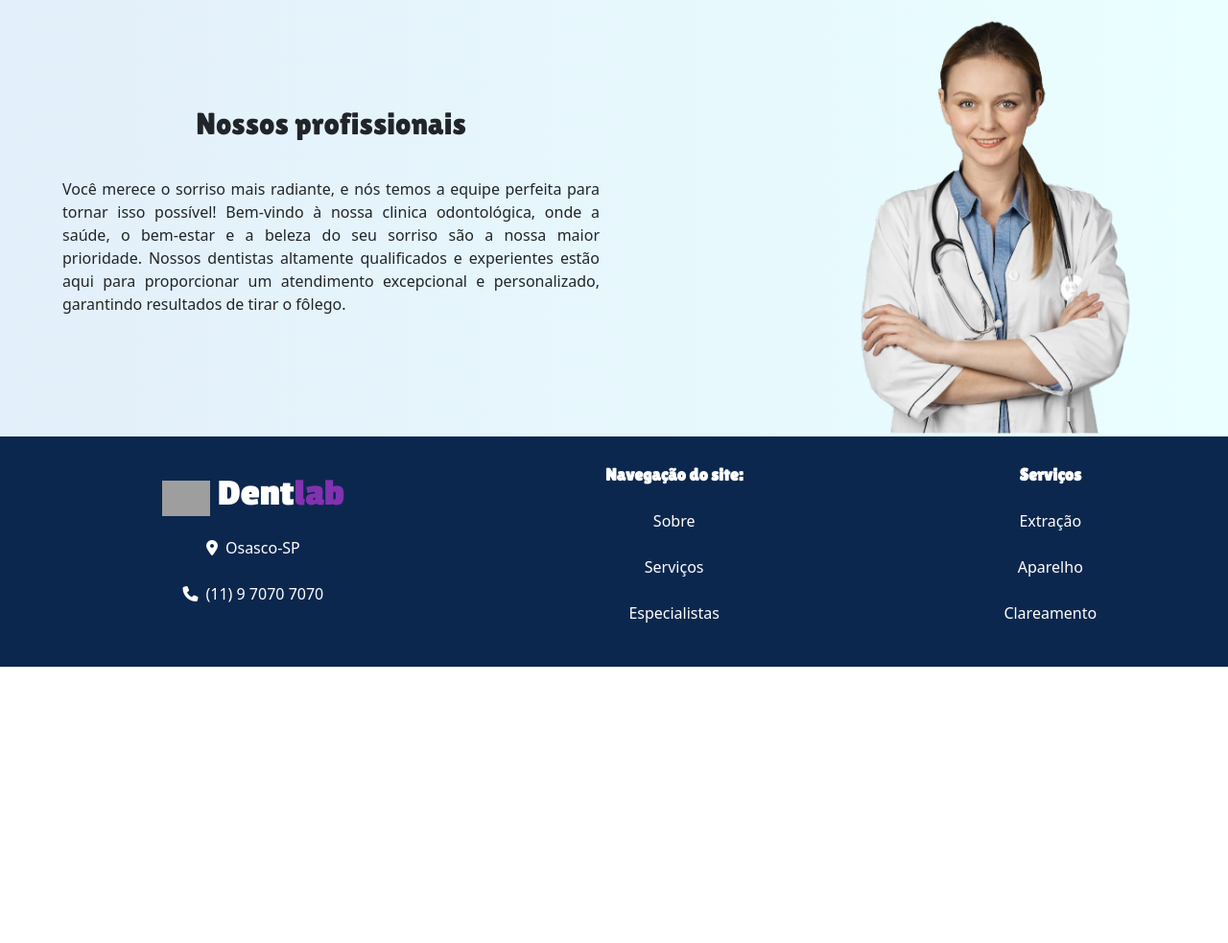
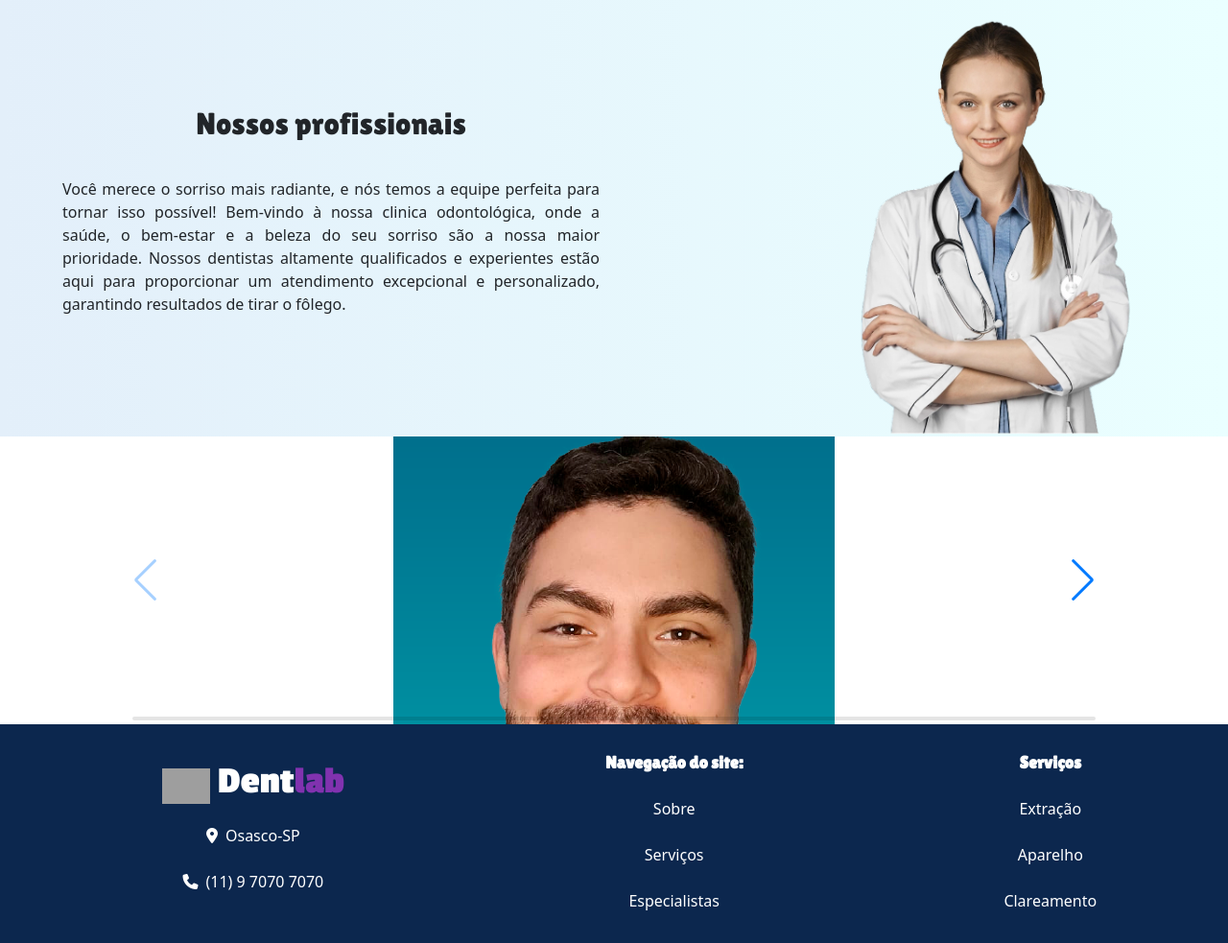
Before and after one commit to pedrojaraujo/dentalab, a website: page index.html in a window 1280 px wide. Shown: the part 2068-3051 px from the top of the page at 96% size. Before the commit the page ends 2763 px from the top, so only its background shows below. Drawn offline with nearby package versions, Linux system fonts and the light colour scheme; grey boxes are pictures that could not be loaded.

Commit message:
initial slides

```diff
--- a/index.html
+++ b/index.html
@@ -7,6 +7,7 @@
     <link href="https://cdn.jsdelivr.net/npm/bootstrap@5.3.2/dist/css/bootstrap.min.css" rel="stylesheet"
         integrity="sha384-T3c6CoIi6uLrA9TneNEoa7RxnatzjcDSCmG1MXxSR1GAsXEV/Dwwykc2MPK8M2HN" crossorigin="anonymous">
     <link rel="stylesheet" href="styles/index.css">
+    <link rel="stylesheet" href="https://cdn.jsdelivr.net/npm/swiper@11/swiper-bundle.min.css" />
     <title>Página Inicial</title>
 </head>
 
@@ -86,6 +87,35 @@
                     class="profissional__img">
             </div>
         </section>
+
+
+        <!-- Carrossel incluso com a biblioteca Swiper -->
+        <!-- Slider main container -->
+        <div class="swiper">
+            <!-- Additional required wrapper -->
+            <div class="swiper-wrapper">
+                <!-- Slides -->
+                <div class="swiper-slide">
+                    <div class="card__slide">
+                        <div class="img__Slide__container"><img src="public/images/perfil.png" alt="imagem do perfil">
+                        </div>
+                    </div>
+                </div>
+                <div class="swiper-slide">Slide 2</div>
+                <div class="swiper-slide">Slide 3</div>
+                ...
+            </div>
+            <!-- If we need pagination -->
+            <div class="swiper-pagination"></div>
+
+            <!-- If we need navigation buttons -->
+            <div class="swiper-button-prev"></div>
+            <div class="swiper-button-next"></div>
+
+            <!-- If we need scrollbar -->
+            <div class="swiper-scrollbar"></div>
+        </div>
+
     </main>
     <footer>
         <ul class="blc1__footer">
@@ -108,7 +138,6 @@
             <li>Aparelho</li>
             <li>Clareamento</li>
         </ul>
-
     </footer>
     <script src="https://kit.fontawesome.com/148cebbffc.js" crossorigin="anonymous"></script>
     <script src="https://code.jquery.com/jquery-3.7.1.js"
@@ -116,6 +145,7 @@
     <script src="https://cdn.jsdelivr.net/npm/bootstrap@5.3.2/dist/js/bootstrap.bundle.min.js"
         integrity="sha384-C6RzsynM9kWDrMNeT87bh95OGNyZPhcTNXj1NW7RuBCsyN/o0jlpcV8Qyq46cDfL"
         crossorigin="anonymous"></script>
+    <script src="https://cdn.jsdelivr.net/npm/swiper@11/swiper-bundle.min.js"></script>
     <script src="js/index.js" type="module"></script>
 </body>
 
--- a/js/index.js
+++ b/js/index.js
@@ -83,5 +83,23 @@ function createCardsServicos(data) {
   });
 }
 
+/* Carrossel starter */
+
+const swiper = new Swiper(".swiper", {
+  speed: 400,
+  spaceBetween: 100,
+  a11y: {
+    prevSlideMessage: "Previous slide",
+    nextSlideMessage: "Next slide",
+  },
+/*   autoplay: {
+    delay: 3000,
+  }, */
+  navigation: {
+    nextEl: ".swiper-button-next",
+    prevEl: ".swiper-button-prev",
+  },
+});
+
 createCards(cardsData);
-createCardsServicos(cardsDataServicos)
+createCardsServicos(cardsDataServicos);
--- /dev/null
+++ b/package.json
@@ -0,0 +1,5 @@
+{
+  "dependencies": {
+    "swiper": "^11.0.5"
+  }
+}
--- a/styles/index.scss
+++ b/styles/index.scss
@@ -241,6 +241,21 @@ main {
             }
         }
     }
+
+    .swiper {
+
+        width: 80%;
+        height: 300px;
+        align-items: center;
+        text-align: center;
+
+        .img__slide {
+            width: 50px;
+        }
+
+
+    }
+
 }
 
 footer {
@@ -286,7 +301,8 @@ footer {
         }
     }
 
-    .blc2__footer, .blc3__footer {
+    .blc2__footer,
+    .blc3__footer {
 
         span {
             font-weight: bold;
```
Also changed, not shown: public/images/perfil.png (added), styles/index.css, 2 other files.
